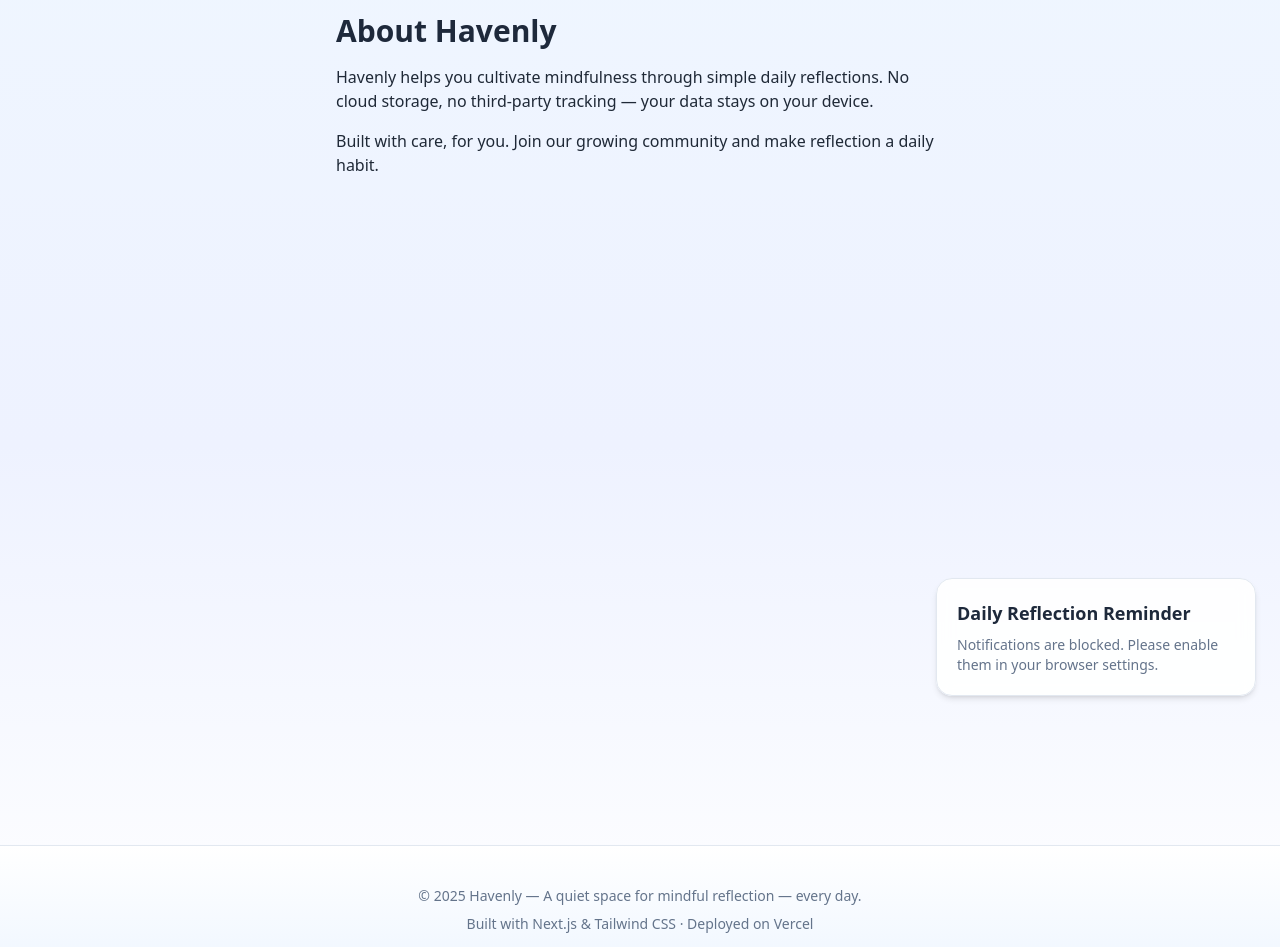
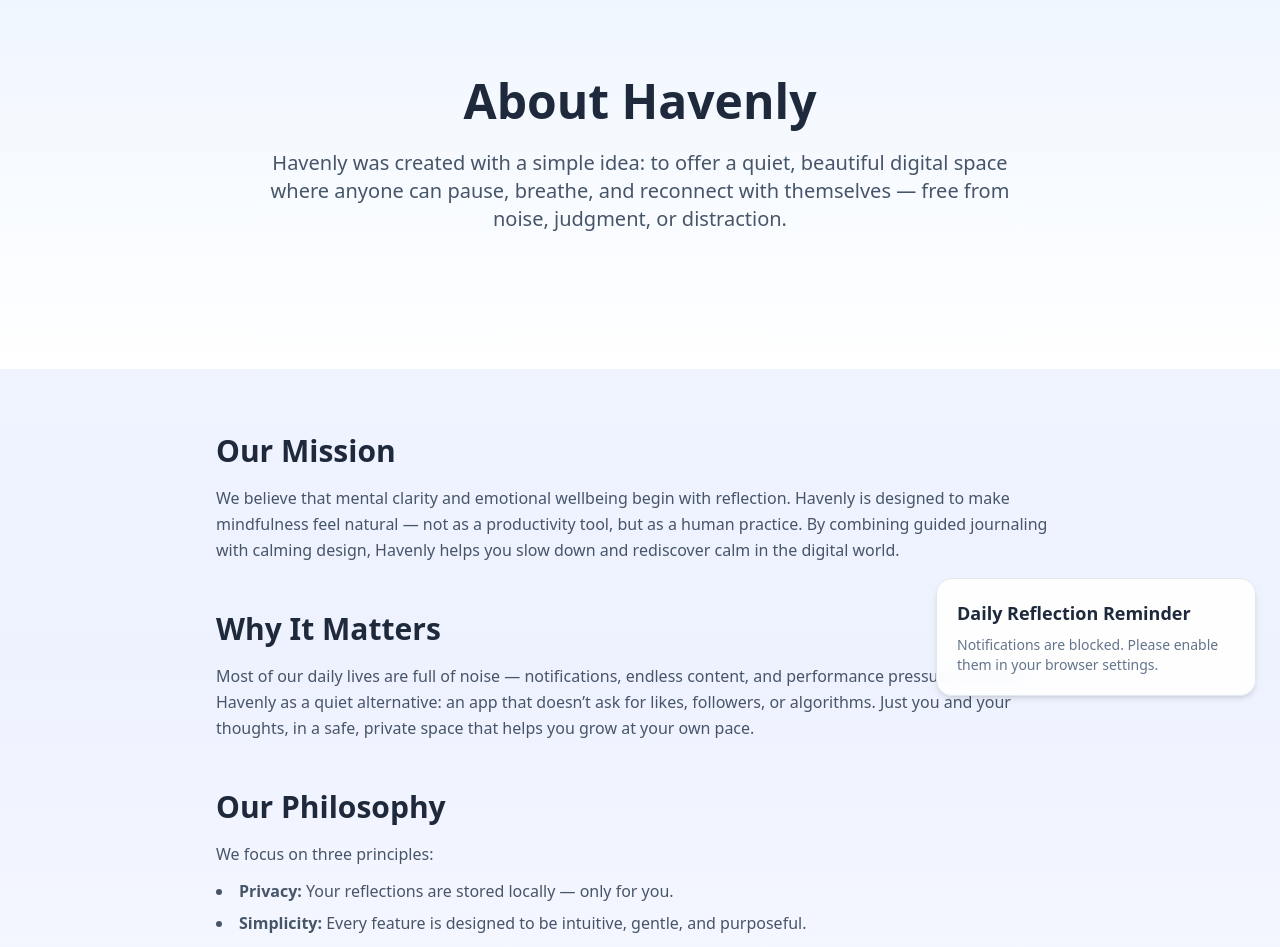
Before and after one commit to Khrboshi/havenly, a Next.js app: page /about in a window 1280 px wide. Shown: the part 80-1027 px from the top of the page. Built offline with nearby package versions, Linux system fonts and the light colour scheme.

Commit message:
Update about.jsx

```diff
--- a/pages/about.jsx
+++ b/pages/about.jsx
@@ -1,25 +1,86 @@
-import React from "react";
-import Head from "next/head";
+"use client";
+
+import { motion } from "framer-motion";
+import SEO from "@/components/SEO";
+import Link from "next/link";
 
 export default function About() {
   return (
     <>
-      <Head>
-        <title>About Havenly</title>
-        <meta
-          name="description"
-          content="Havenly is a private, minimal, and calming app for daily reflections, mindfulness, and emotional wellbeing."
-        />
-      </Head>
-      <main className="max-w-2xl mx-auto p-8 text-gray-800">
-        <h1 className="text-3xl font-bold mb-4">About Havenly</h1>
-        <p className="mb-4">
-          Havenly helps you cultivate mindfulness through simple daily reflections. No cloud storage, no third-party tracking — your data stays on your device.
+      <SEO
+        title="About Havenly — A Space for Mindful Reflection"
+        description="Learn about Havenly’s mission to make calm, mindful reflection accessible to everyone through beautiful, private digital spaces."
+      />
+
+      <motion.section
+        initial={{ opacity: 0, y: 20 }}
+        animate={{ opacity: 1, y: 0 }}
+        transition={{ duration: 0.6 }}
+        className="relative py-24 text-center bg-gradient-to-b from-blue-50 to-white"
+      >
+        <h1 className="text-5xl font-extrabold text-slate-800 mb-6">
+          About Havenly
+        </h1>
+        <p className="text-lg sm:text-xl text-slate-600 max-w-3xl mx-auto mb-10">
+          Havenly was created with a simple idea: to offer a quiet, beautiful digital space
+          where anyone can pause, breathe, and reconnect with themselves — free from noise,
+          judgment, or distraction.
         </p>
-        <p>
-          Built with care, for you. Join our growing community and make reflection a daily habit.
-        </p>
-      </main>
+      </motion.section>
+
+      <motion.section
+        initial={{ opacity: 0 }}
+        animate={{ opacity: 1 }}
+        transition={{ delay: 0.3 }}
+        className="max-w-4xl mx-auto px-6 py-16 space-y-12 text-left"
+      >
+        <div>
+          <h2 className="text-3xl font-semibold text-slate-800 mb-4">
+            Our Mission
+          </h2>
+          <p className="text-slate-600 leading-relaxed">
+            We believe that mental clarity and emotional wellbeing begin with reflection.
+            Havenly is designed to make mindfulness feel natural — not as a productivity tool,
+            but as a human practice. By combining guided journaling with calming design,
+            Havenly helps you slow down and rediscover calm in the digital world.
+          </p>
+        </div>
+
+        <div>
+          <h2 className="text-3xl font-semibold text-slate-800 mb-4">
+            Why It Matters
+          </h2>
+          <p className="text-slate-600 leading-relaxed">
+            Most of our daily lives are full of noise — notifications, endless content,
+            and performance pressure. We built Havenly as a quiet alternative: an app that
+            doesn’t ask for likes, followers, or algorithms. Just you and your thoughts,
+            in a safe, private space that helps you grow at your own pace.
+          </p>
+        </div>
+
+        <div>
+          <h2 className="text-3xl font-semibold text-slate-800 mb-4">
+            Our Philosophy
+          </h2>
+          <p className="text-slate-600 leading-relaxed">
+            We focus on three principles:
+          </p>
+          <ul className="list-disc list-inside mt-3 space-y-2 text-slate-600">
+            <li><strong>Privacy:</strong> Your reflections are stored locally — only for you.</li>
+            <li><strong>Simplicity:</strong> Every feature is designed to be intuitive, gentle, and purposeful.</li>
+            <li><strong>Mindfulness:</strong> Havenly helps you stay present, not perform.</li>
+          </ul>
+        </div>
+
+        <div className="text-center pt-12">
+          <p className="text-slate-600 mb-6">
+            Havenly is still evolving — and we’re grateful you’re part of this journey.
+          </p>
+          <Link href="/unpack" className="btn-primary inline-block">
+            Start Reflecting
+          </Link>
+        </div>
+      </motion.section>
     </>
   );
 }
```
